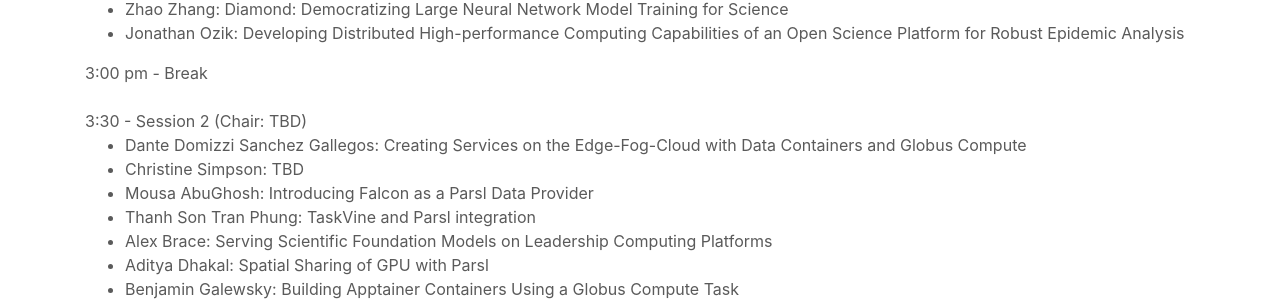
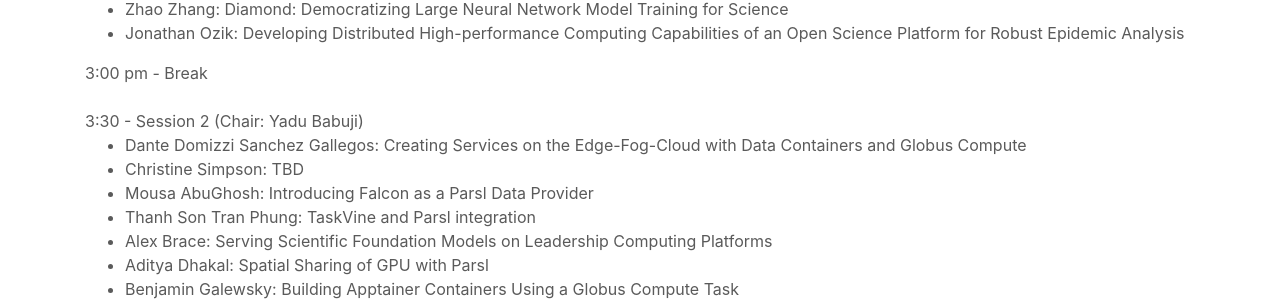
Before and after one commit to Parsl/parsl.github.io, a Jekyll site: the page built from parslfest/parslfest2023.html, in a window 1280 px wide and 900 px high, scrolled down 1395 px. Shown: the part 149-453 px from the top of the window. Built offline with Jekyll 4.4.1, drawn with Linux system fonts in a browser that asks for light colours.

Commit message:
Add Yadu as a session chair

```diff
--- a/parslfest/parslfest2023.html
+++ b/parslfest/parslfest2023.html
@@ -78,7 +78,7 @@
 
 
 
-      3:30 - Session 2 (Chair: TBD)
+      3:30 - Session 2 (Chair: Yadu Babuji)
       <ul>
 	 	<li>Dante Domizzi Sanchez Gallegos: Creating Services on the Edge-Fog-Cloud with Data Containers and Globus Compute</li>
 		<li>Christine Simpson: TBD</li>
```
